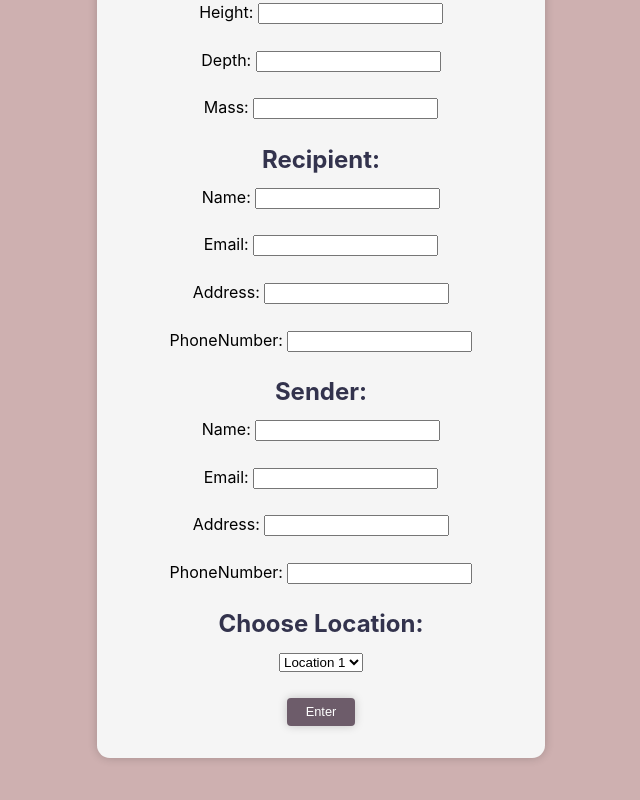
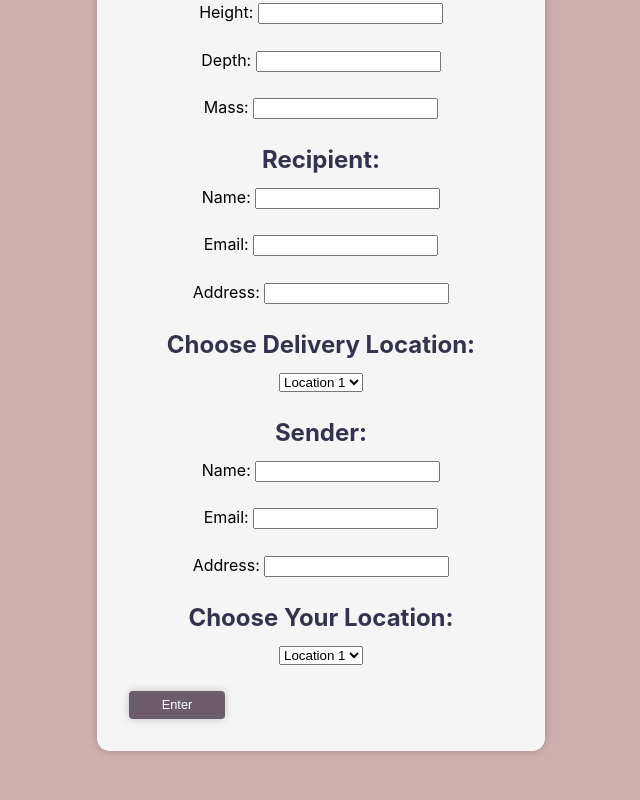
Before and after one commit to AWAP-6/consumer-frontend, a React (Create React App) app: page /newpacket in a window 1280 px wide. Shown: the part 388-1188 px from the top of the page, without its empty margins (319-959 px from the left). Built offline with nearby package versions, Linux system fonts and the light colour scheme.

Commit message:
newparcel send creation

```diff
--- a/src/App.js
+++ b/src/App.js
@@ -10,6 +10,7 @@ function App() {
   return (
     <Router>
       <Routes>
+        <Route path="/" element={<Login />} />
         <Route path="/login" element={<Login />} />
         <Route path="/register" element={<Register />} />
         <Route path="/packetstatus" element={<Packages />} />
--- /dev/null
+++ b/src/fetch/parcelFetch.js
@@ -0,0 +1,27 @@
+import axios from "axios";
+
+export const createParcel = async (packetData) => {
+  try {
+    const response = await axios.post(
+      "http://localhost:8080/parcels/add",
+      packetData,
+      {
+        headers: {
+          "Content-Type": "application/json",
+        },
+      }
+    );
+    return response.data;
+  } catch (error) {
+    if (error.response) {
+      console.error("Error response:", error.response);
+      throw new Error(error.response.data.message || "Unknown error occurred");
+    } else if (error.request) {
+      console.error("No response received:", error.request);
+      throw new Error("No response received");
+    } else {
+      console.error("Error setting up request:", error.message);
+      throw new Error("Error setting up request");
+    }
+  }
+};
--- a/src/pages/NewPacket.js
+++ b/src/pages/NewPacket.js
@@ -1,9 +1,51 @@
-import React from "react";
-import { Link } from "react-router-dom";
+import React, { useState } from "react";
+import { useNavigate, Link } from "react-router-dom";
 import "../styles/NewPacket.css";
 import Header from "./Header.js";
+import { createParcel } from "../fetch/parcelFetch.js";
 
-const SendPacket = () => (
+const SendPacket = () => {
+  const [recipientName, setRecipientName] = useState("");
+  const [recipientEmail, setRecipientEmail] = useState("");
+  const [recipientAddress, setRecipientAddress] = useState("");
+  const [senderName, setSenderName] = useState("");
+  const [senderEmail, setSenderEmail] = useState("");
+  const [senderAddress, setSenderAddress] = useState("");
+  const [selectedLocation, setSelectedLocation] = useState(1);
+  const [yourLocation, setYourLocation] = useState(1);
+
+  const navigate = useNavigate();
+
+  const handlePacketCreation = async (event) => {
+    event.preventDefault();
+
+    const packetData = {
+      recipientName,
+      recipientEmail,
+      recipientAddress,
+      senderName,
+      senderEmail,
+      senderAddress,
+      to_location: selectedLocation,
+      from_location: yourLocation,
+    };
+
+    console.log(packetData);
+
+    try {
+      const response = await createParcel(packetData);
+      if (response.status === 200) {
+        alert(response.data.message);
+        navigate("/packetstatus");
+      } else {
+        alert(response.data.message || "Packet creation error.");
+      }
+    } catch (error) {
+      alert(`Error: ${error.message}`);
+    }
+  };
+
+  return (
     <div>
       <Header />
       <div className="newpacket-container">
@@ -13,7 +55,7 @@ const SendPacket = () => (
             <button className="back-to-status">Back to packet status?</button>
           </Link>
         </div>
-      <form className="form-styles">
+        <form className="form-styles" onSubmit={handlePacketCreation}>
           <h2>Packet:</h2>
           <div className="input-styles">
             <label>Width: </label>
@@ -35,56 +77,106 @@ const SendPacket = () => (
           <h2>Recipient:</h2>
           <div className="input-styles">
             <label>Name: </label>
-          <input type="text" className="input-field" />
+            <input
+              type="text"
+              value={recipientName}
+              name="recipientName"
+              onChange={(e) => setRecipientName(e.target.value)}
+              required
+            />
           </div>
           <div className="input-styles">
             <label>Email: </label>
-          <input type="text" className="input-field" />
+            <input
+              type="text"
+              value={recipientEmail}
+              name="recipientEmail"
+              onChange={(e) => setRecipientEmail(e.target.value)}
+              required
+            />
           </div>
           <div className="input-styles">
             <label>Address: </label>
-          <input type="text" className="input-field" />
+            <input
+              type="text"
+              value={recipientAddress}
+              name="recipientAddress"
+              onChange={(e) => setRecipientAddress(e.target.value)}
+              required
+            />
           </div>
+
+          <h2>Choose Delivery Location:</h2>
           <div className="input-styles">
-          <label>PhoneNumber: </label>
-          <input type="text" className="input-field" />
+            <select
+              value={selectedLocation}
+              name="selectedLocation"
+              onChange={(e) => setSelectedLocation(Number(e.target.value))}
+              required
+            >
+              <option value={1}>Location 1</option>
+              <option value={2}>Location 2</option>
+              <option value={3}>Location 3</option>
+              <option value={4}>Location 4</option>
+              <option value={5}>Location 5</option>
+            </select>
           </div>
 
           <h2>Sender:</h2>
           <div className="input-styles">
             <label>Name: </label>
-          <input type="text" className="input-field" />
+            <input
+              type="text"
+              value={senderName}
+              name="senderName"
+              onChange={(e) => setSenderName(e.target.value)}
+              required
+            />
           </div>
           <div className="input-styles">
             <label>Email: </label>
-          <input type="text" className="input-field" />
+            <input
+              type="text"
+              value={senderEmail}
+              name="senderEmail"
+              onChange={(e) => setSenderEmail(e.target.value)}
+              required
+            />
           </div>
           <div className="input-styles">
             <label>Address: </label>
-          <input type="text" className="input-field" />
-        </div>
-        <div className="input-styles">
-          <label>PhoneNumber: </label>
-          <input type="text" className="input-field" />
+            <input
+              type="text"
+              value={senderAddress}
+              name="senderAddress"
+              onChange={(e) => setSenderAddress(e.target.value)}
+              required
+            />
           </div>
 
-        <h2>Choose Location:</h2>
+          <h2>Choose Your Location:</h2>
           <div className="input-styles">
-          <select className="input-field">
-            <option value="location1">Location 1</option>
-            <option value="location2">Location 2</option>
-            <option value="location3">Location 3</option>
-            <option value="location4">Location 4</option>
-            <option value="location5">Location 5</option>
+            <select
+              value={yourLocation}
+              name="yourLocation"
+              onChange={(e) => setYourLocation(Number(e.target.value))}
+              required
+            >
+              <option value={1}>Location 1</option>
+              <option value={2}>Location 2</option>
+              <option value={3}>Location 3</option>
+              <option value={4}>Location 4</option>
+              <option value={5}>Location 5</option>
             </select>
           </div>
 
-        <Link to="/packetstatus">
-          <button className="enter-button">Enter</button>
-        </Link>
+          <button type="submit" className="enter-button">
+            Enter
+          </button>
         </form>
       </div>
     </div>
   );
+};
 
 export default SendPacket;
```
Also changed, not shown: src/pages/Register.js (+55 -22 lines). Lines whose indentation alone changed are shown as unchanged.
